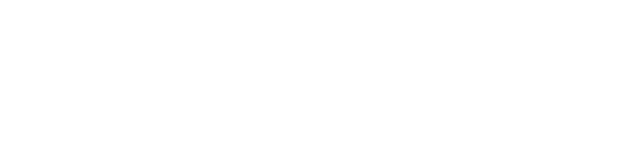
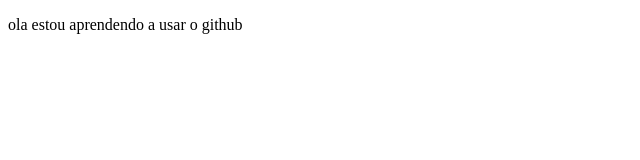
Before and after one commit to jhonsouzza/segundoprojeto, a plain HTML site: page index.html in a window 1280 px wide. Shown: the whole page, without its empty margins (0-640 px from the left). Drawn offline with Linux system fonts and the light colour scheme.

Commit message:
adcionando mais um paragrafo

```diff
--- a/index.html
+++ b/index.html
@@ -6,6 +6,8 @@
     <title>Document</title>
 </head>
 <body>
-
+    <p>
+        ola estou aprendendo a usar o github
+    </p>
 </body>
 </html>
```
